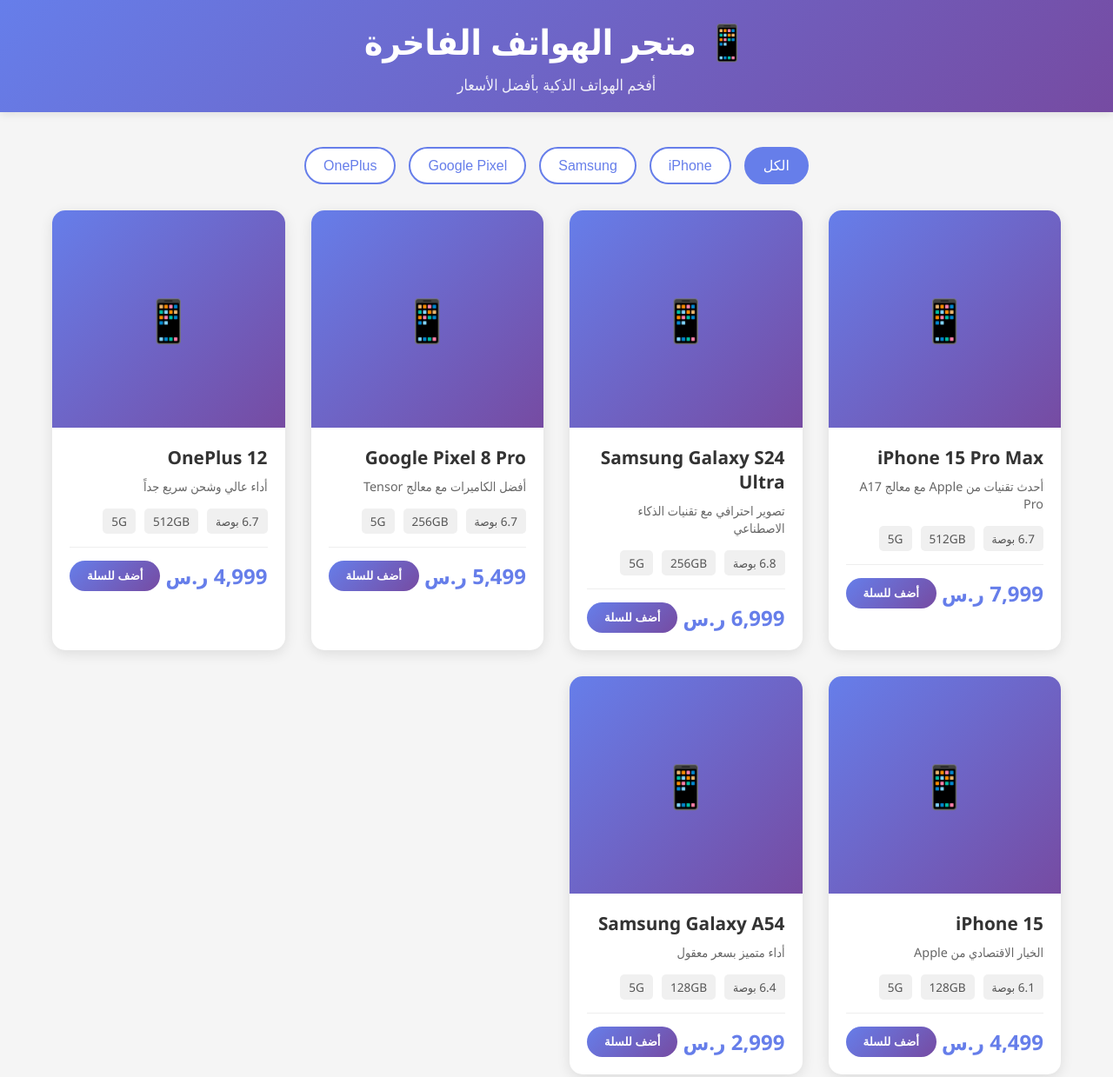
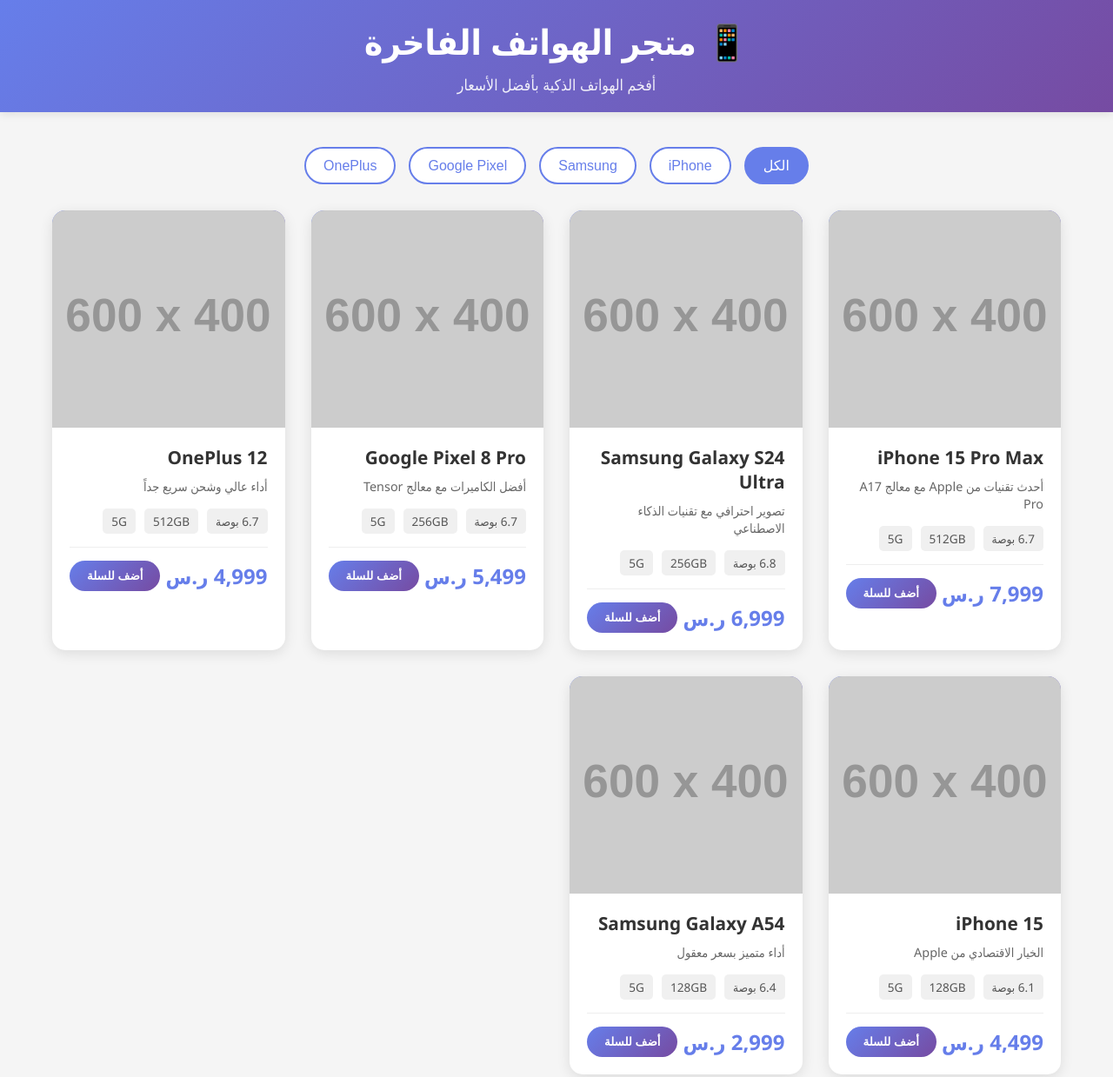
Before and after one commit to alooabdo4-sudo/Phone-Store, a plain HTML site: page products.html in a window 1280 px wide. Shown: the top 1239 px of the page at 87% size. Drawn offline with Linux system fonts and the light colour scheme; placeholder pictures from the web are drawn by us.

Commit message:
Add product images (placeholder) and image styling

```diff
--- a/products.html
+++ b/products.html
@@ -96,6 +96,13 @@
             justify-content: center;
             color: white;
             font-size: 3em;
+        }
+
+        .product-image img {
+            width: 100%;
+            height: 100%;
+            object-fit: cover;
+            display: block;
         }
 
         .product-info {
@@ -202,7 +209,7 @@
         <div class="products-grid">
             <!-- المنتج 1 -->
             <div class="product-card">
-                <div class="product-image">📱</div>
+                <div class="product-image"><img src="https://via.placeholder.com/600x400?text=iPhone+15+Pro+Max" alt="iPhone 15 Pro Max"></div>
                 <div class="product-info">
                     <div class="product-name">iPhone 15 Pro Max</div>
                     <div class="product-description">أحدث تقنيات من Apple مع معالج A17 Pro</div>
@@ -220,7 +227,7 @@
 
             <!-- المنتج 2 -->
             <div class="product-card">
-                <div class="product-image">📱</div>
+                <div class="product-image"><img src="https://via.placeholder.com/600x400?text=Samsung+Galaxy+S24+Ultra" alt="Samsung Galaxy S24 Ultra"></div>
                 <div class="product-info">
                     <div class="product-name">Samsung Galaxy S24 Ultra</div>
                     <div class="product-description">تصوير احترافي مع تقنيات الذكاء الاصطناعي</div>
@@ -238,7 +245,7 @@
 
             <!-- المنتج 3 -->
             <div class="product-card">
-                <div class="product-image">📱</div>
+                <div class="product-image"><img src="https://via.placeholder.com/600x400?text=Google+Pixel+8+Pro" alt="Google Pixel 8 Pro"></div>
                 <div class="product-info">
                     <div class="product-name">Google Pixel 8 Pro</div>
                     <div class="product-description">أفضل الكاميرات مع معالج Tensor</div>
@@ -256,7 +263,7 @@
 
             <!-- المنتج 4 -->
             <div class="product-card">
-                <div class="product-image">📱</div>
+                <div class="product-image"><img src="https://via.placeholder.com/600x400?text=OnePlus+12" alt="OnePlus 12"></div>
                 <div class="product-info">
                     <div class="product-name">OnePlus 12</div>
                     <div class="product-description">أداء عالي وشحن سريع جداً</div>
@@ -274,7 +281,7 @@
 
             <!-- المنتج 5 -->
             <div class="product-card">
-                <div class="product-image">📱</div>
+                <div class="product-image"><img src="https://via.placeholder.com/600x400?text=iPhone+15" alt="iPhone 15"></div>
                 <div class="product-info">
                     <div class="product-name">iPhone 15</div>
                     <div class="product-description">الخيار الاقتصادي من Apple</div>
@@ -292,7 +299,7 @@
 
             <!-- المنتج 6 -->
             <div class="product-card">
-                <div class="product-image">📱</div>
+                <div class="product-image"><img src="https://via.placeholder.com/600x400?text=Samsung+Galaxy+A54" alt="Samsung Galaxy A54"></div>
                 <div class="product-info">
                     <div class="product-name">Samsung Galaxy A54</div>
                     <div class="product-description">أداء متميز بسعر معقول</div>
```
